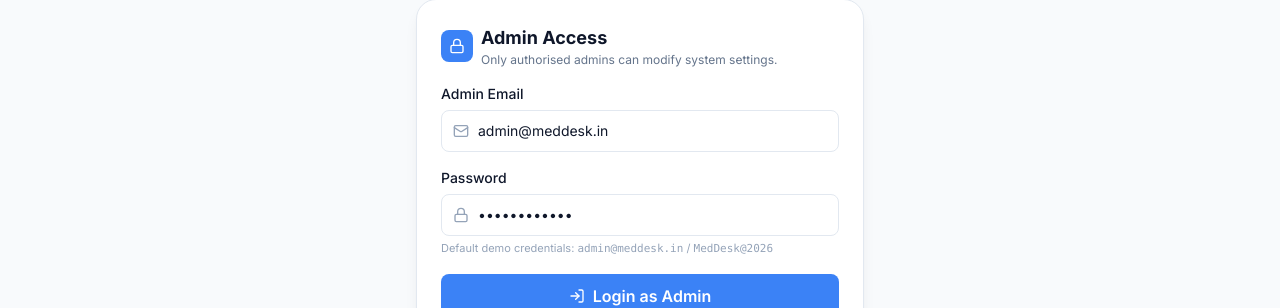
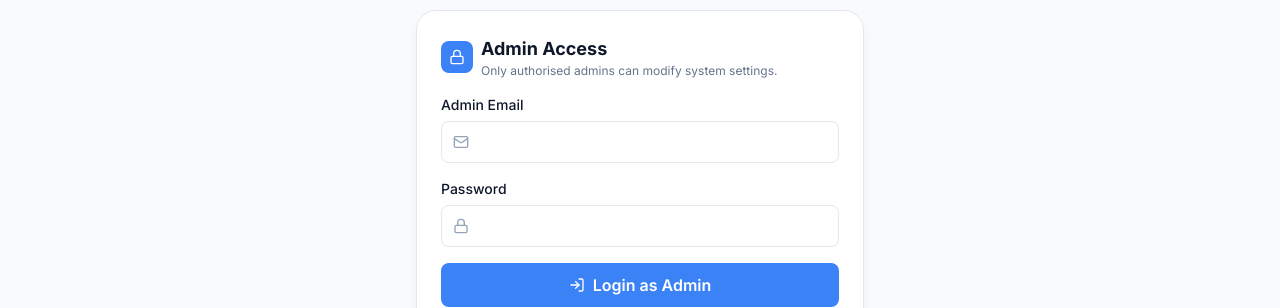
Before and after one commit to PradhyumnaBait/Forget-to-Code_TechBlitz26, a Next.js app: page /admin/login in a window 1280 px wide. Shown: the part 276-584 px from the top of the page. Built offline with nearby package versions, Linux system fonts and the light colour scheme; no server answers.

Commit message:
feat: Implement admin login, booking payment page, and comprehensive settings management with dedicated backend routes and a settings layout.

```diff
--- a/src/app/admin/login/page.tsx
+++ b/src/app/admin/login/page.tsx
@@ -10,8 +10,8 @@
   const router = useRouter()
   const searchParams = useSearchParams()
   const redirectTo = searchParams.get('redirect') || '/settings'
-  const [email, setEmail] = useState('admin@meddesk.in')
-  const [password, setPassword] = useState('MedDesk@2026')
+  const [email, setEmail] = useState('')
+  const [password, setPassword] = useState('')
   const [loading, setLoading] = useState(false)
   const [error, setError] = useState('')
 
@@ -26,7 +26,8 @@
         if (typeof window !== 'undefined') {
           localStorage.setItem('md_token', res.data.token)
         }
-        router.push(redirectTo)
+        // Force a page turn instead of client-side routing to guarantee fresh context loading for Settings Layout
+        window.location.href = redirectTo
       } else {
         setError('Invalid admin credentials')
       }
@@ -84,10 +85,6 @@
                 required
               />
             </div>
-            <p className="text-[11px] text-text-muted mt-1">
-              Default demo credentials: <span className="font-mono">admin@meddesk.in</span> /{' '}
-              <span className="font-mono">MedDesk@2026</span>
-            </p>
           </div>
 
           <button
```
